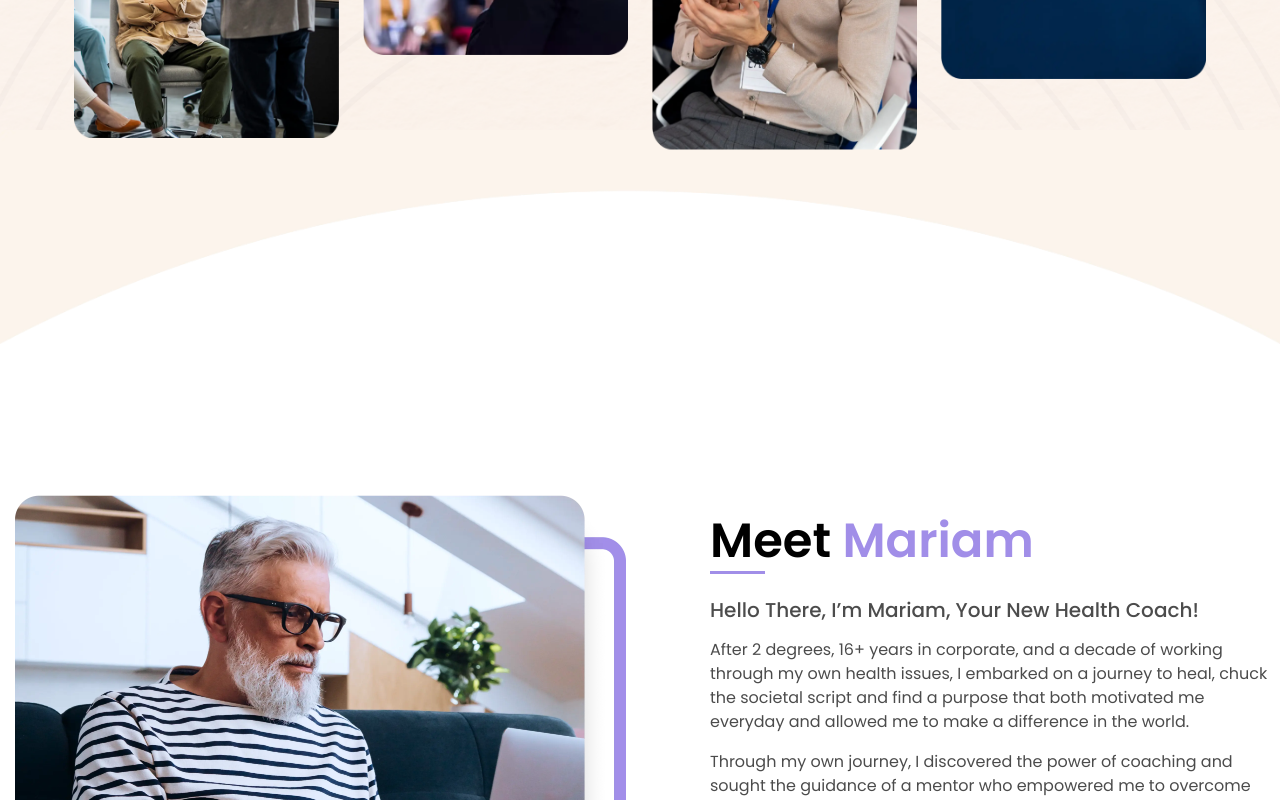
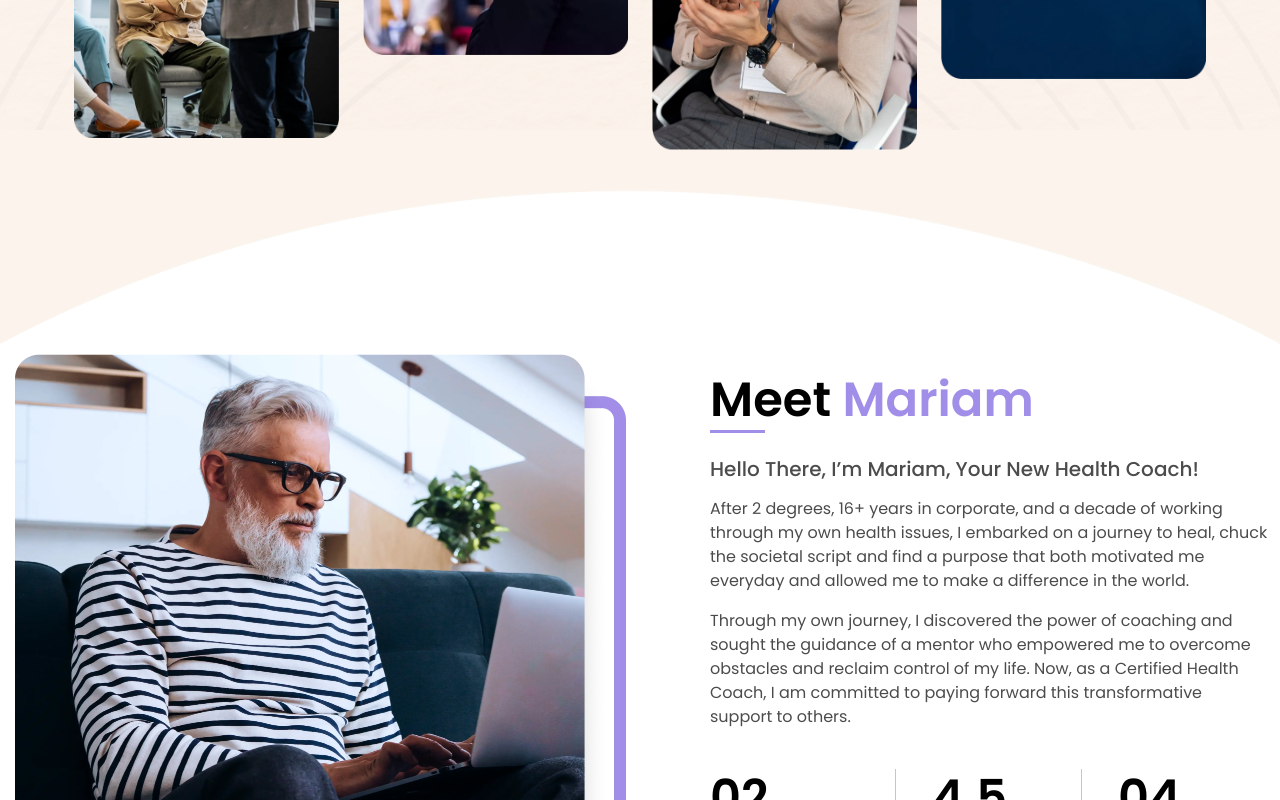
Before and after one commit to Shreya-454/wellnest, a React (Create React App) app: page / in a window 1280 px wide. Shown: the part 680-1480 px from the top of the page. Built offline with nearby package versions, Linux system fonts and the light colour scheme.

Commit message:
top spacing

```diff
--- a/src/components/Meet.jsx
+++ b/src/components/Meet.jsx
@@ -5,7 +5,7 @@ import qrImage from '../assets/images/webp/meetImages/qrScaner.webp'
 import meetEllipse from '../assets/images/webp/meetImages/meetEllipse.webp'
 const Meet = () => {
   return (
-    <div className='relative max-w-[1440px] mx-auto pt-[365px]'>
+    <div className='relative max-w-[1440px] mx-auto 2xl:pt-[365px] lg:pt-56 sm:pt-44 pt-24'>
       <img src={meetEllipse} alt="ellipse" className='absolute top-0 left-0 right-0 w-full z-[-1]' />
       <div className="container max-w-[1314px] px-3 2xl:-translate-x-[6%]">
 <div className="flex flex-row flex-wrap -mx-3 items-center">
```
